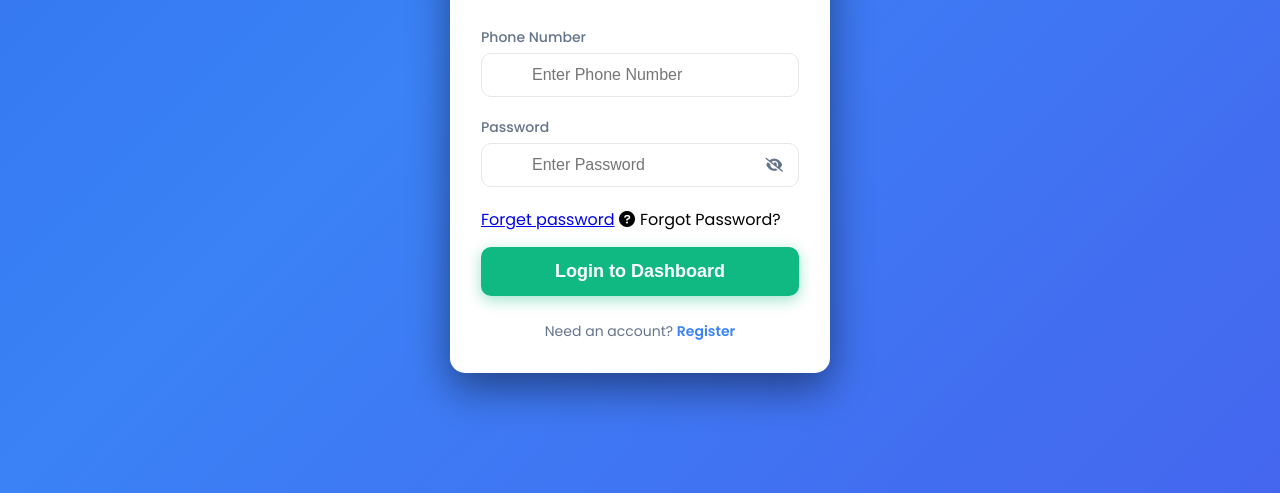
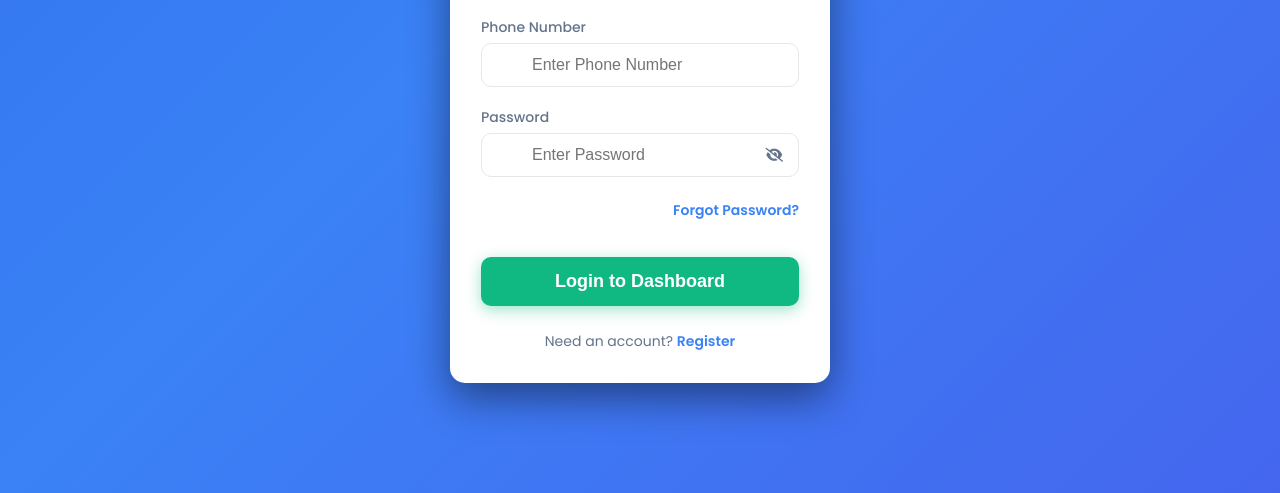
Before and after one commit to jobhubhub-ctrl/Jobhub-, a plain HTML site: page index.html in a window 1280 px wide. Shown: the part 307-800 px from the top of the page. Drawn offline with Linux system fonts and the light colour scheme.

Commit message:
Update index.html

```diff
--- a/index.html
+++ b/index.html
@@ -781,9 +781,12 @@
                         </div>
                     </div>
 
- <a href="#">Forget password</a>
-                        <i class="fas fa-question-circle" style="margin-right: 5px;"></i>Forgot Password?
+  <div style="text-align: right; margin-bottom: 20px;">
+                    <a href="#" onclick="handleForgotPassword(event)"
+                       style="font-size: 14px; color: var(--primary-color); text-decoration: none; font-weight: 600; transition: color 0.2s;">
+                        Forgot Password?
                     </a>
+                </div>
 
 
 
```
